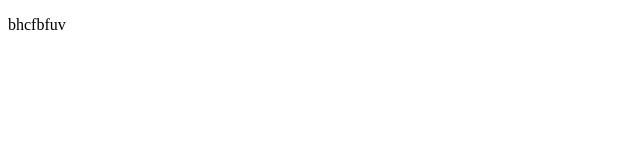
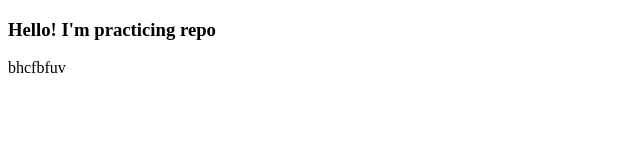
Before and after one commit to riaz483/my-shelly-coop-repo, a plain HTML site: page hello.html in a window 1280 px wide. Shown: the whole page, without its empty margins (0-640 px from the left). Drawn offline with Linux system fonts and the light colour scheme.

Commit message:
Update hello.html

```diff
--- a/hello.html
+++ b/hello.html
@@ -6,6 +6,7 @@
     <title>Hello</title>
 </head>
 <body>
+    <h3>Hello! I'm practicing repo</h3>
    <p>bhcfbfuv</p>
 </body>
 </html>
```
